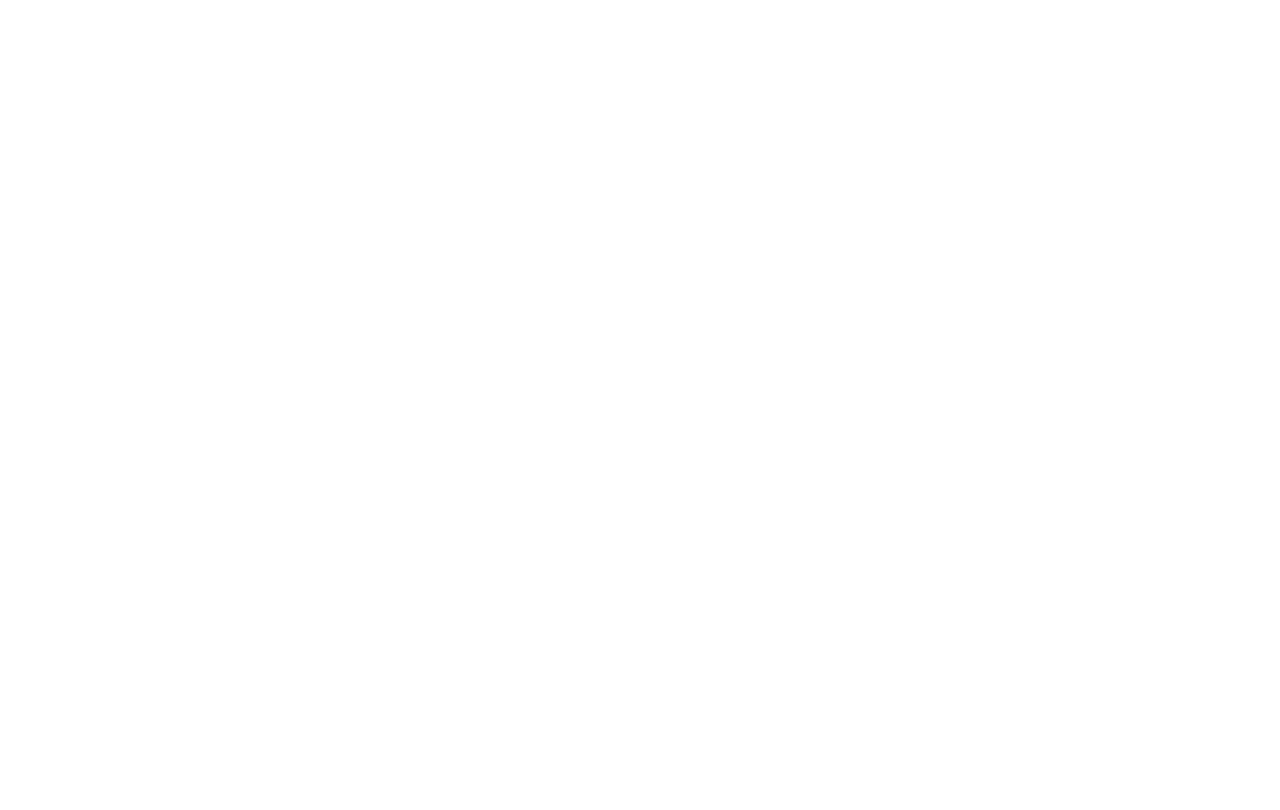
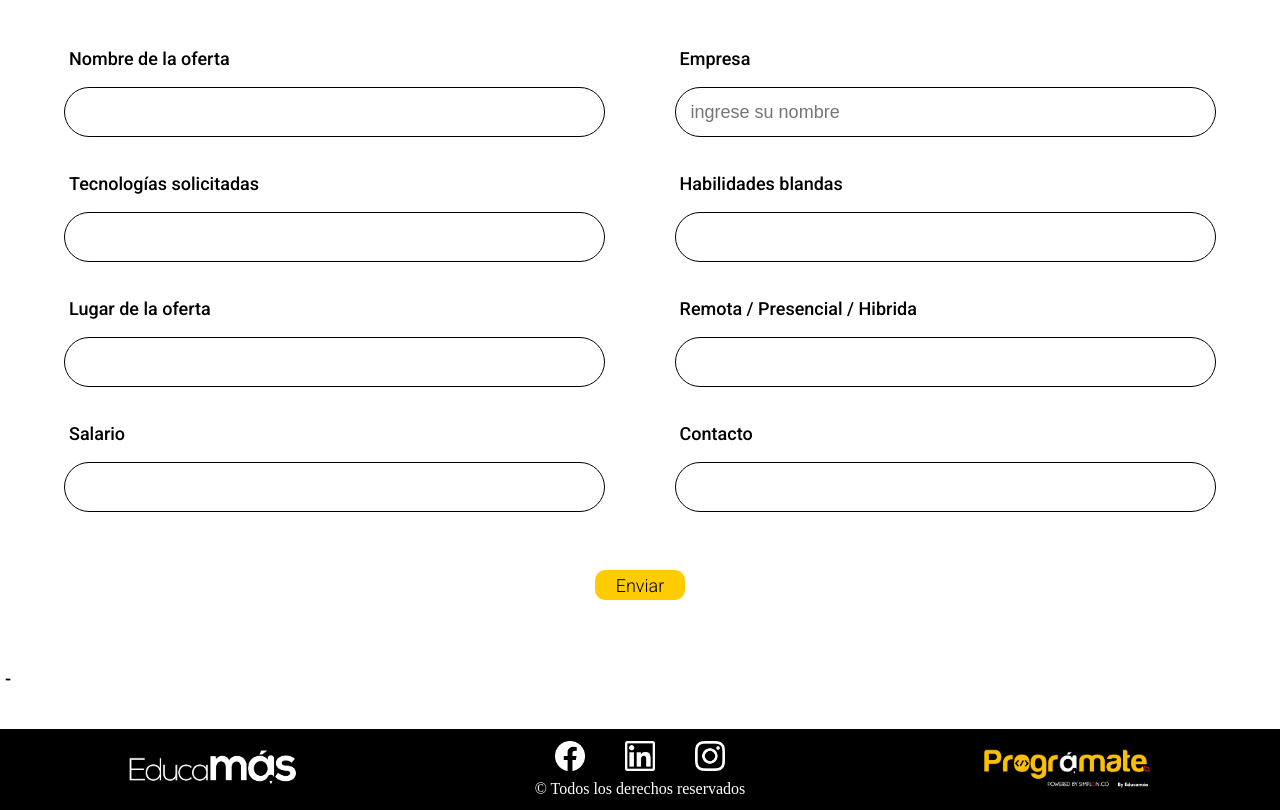
Before and after one commit to Javieredoher/social_Programate_fe, a React app: page /formjobs in a window 1280 px wide. Built offline with nearby package versions, Linux system fonts and the light colour scheme.

Commit message:
18-11-2021 | Form Footer | JEHC

```diff
--- a/src/components/ofertas_laborales/Ofertas_laborales.jsx
+++ b/src/components/FormJobs/FormJobs.jsx
@@ -1,8 +1,10 @@
 import React, { Fragment, useState} from 'react'
-import style from './Ofertas_laborales.module.css'
+import style from './FormJobs.module.css'
 
 
-const Ofertas_laborales = () => {
+const FormJobs = () => {
+
+// Revisar los State al momento de aplicar funcionalidad
 
   const [datos, setDatos] = useState({
     nombre_de_la_oferta: '',
@@ -17,7 +19,7 @@
     })
   }
 
-  const enviarDatos = (event) => {
+  const sendData = (event) => {
     event.preventDefault()
     console.log(`${datos.nombre_de_la_oferta} ${datos.Tipo_de_perfil}`)
 
@@ -25,12 +27,12 @@
 
   return (
     <Fragment>
-      <form className={style.from_container} onSubmit={enviarDatos}>
+      <form className={style.from_container} onSubmit={sendData}>
 
         <div className={style.forms} >
         <h3>Nombre de la oferta</h3>
         <input
-        placeholder="ingrese su nombre"
+        placeholder=""
         className={style.nom}
         type="text"
         name="nombre_de_la_oferta"
@@ -40,7 +42,7 @@
         </div>
 
         <div className={style.forms}>
-        <h3>Tipo_de_perfil</h3>
+        <h3>Empresa</h3>
         <input
         placeholder="ingrese su nombre"
         className={style.nom}
@@ -96,4 +98,4 @@
     </Fragment>
   )
 }
-export default Ofertas_laborales
+export default FormJobs
--- a/src/pages/FormEventPage.jsx
+++ b/src/pages/FormEventPage.jsx
@@ -1,4 +1,5 @@
 import React, { useContext } from "react";
+import Footer from "../components/Footer/Footer";
 
 
 import FormEvent from "../components/FormEvent/FormEvent";
@@ -11,6 +12,7 @@
     return (
         <>
             <FormEvent />
+            <Footer/>
         </>
     );
 };
--- /dev/null
+++ b/src/pages/FormJobsPage.jsx
@@ -0,0 +1,19 @@
+import React, { useContext } from "react";
+
+import FormJobs from "../components/FormJobs/FormJobs";
+import Footer from "../components/Footer/Footer";
+
+
+const FormJobsPage = () => {
+
+
+
+    return (
+        <>
+            <FormJobs />
+            <Footer/>
+        </>
+    );
+};
+
+export default FormJobsPage;
--- a/src/routes/App.jsx
+++ b/src/routes/App.jsx
@@ -5,6 +5,7 @@
 import CompletePerfil from "../pages/CompletePerfil";
 import FormNewsPage from "../pages/FormNewsPage";
 import FormEventPage from "../pages/FormEventPage";
+import FormJobsPage from "../pages/FormJobsPage";
 
 const App = () => {
     return (
@@ -24,6 +25,10 @@
                         <FormNewsPage />
                     </Route>
 
+                    <Route exact path="/formjobs">
+                        <FormJobsPage />
+                    </Route>
+
                 </Switch>
             </Router>
         </DataProvider>
```
Also changed, not shown: src/components/FormJobs/FormJobs.module.css (renamed from src/components/ofertas_laborales/Ofertas_laborales.module.css).
